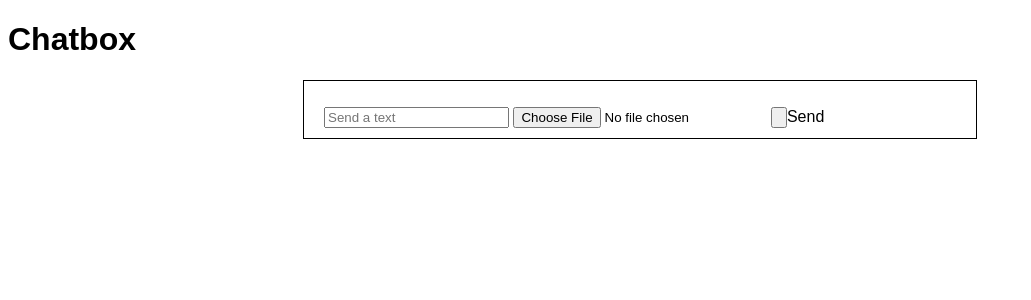
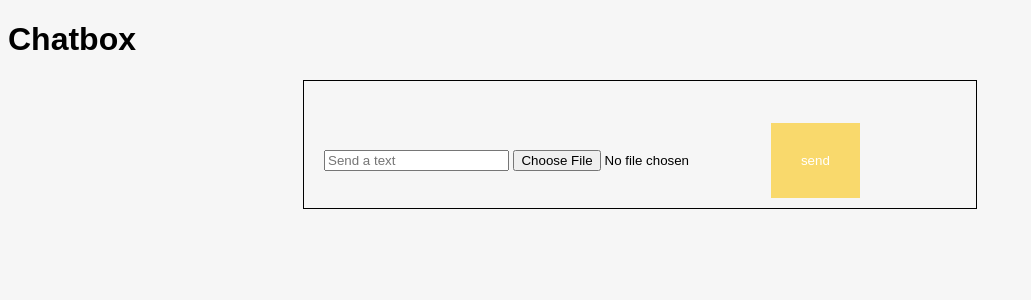
Before and after one commit to aleesssa/BeeBuzz, a Flask app: page /chat/ in a window 1280 px wide. Shown: the top 300 px of the page, without its empty margins (0-1031 px from the left). Run offline with Flask 3, Linux system fonts and the light colour scheme; the visitor is signed in with stand-in values (Sample User, id 1); data that the repository does not hold is empty.

Commit message:
added styling to chatbox

```diff
--- a/routes/chat_routes.py
+++ b/routes/chat_routes.py
@@ -12,10 +12,11 @@ chat_bp = Blueprint('chat', __name__) # Equivalent to app = Flask(__name__)
 
 @chat_bp.route('/')
 def chat():
+    user_id = session['user_id']
     messages = ChatMessage.query.all()
     users = User.query
     # Return list of messages from database
-    return render_template('chat.html', messages=messages, users=users)
+    return render_template('chat.html', messages=messages, users=users, user_id=user_id)
 
 
 # /chat_list --> shows lists of recent messages
--- /dev/null
+++ b/static/css/chatmessage.css
@@ -0,0 +1,40 @@
+
+.chatbox{
+    margin: auto;
+    padding: 10px 20px;
+    border: 1px solid black;
+    vertical-align: auto;
+    width: 50%;
+}
+
+.messages{
+    display: flex;
+    flex-direction: column;
+}
+
+.message{
+    color: white;
+    padding: 10px;
+    margin: 10px;
+    width: 50%;
+    border-radius: 10px;
+
+    img{
+        border-radius: 4px;
+    }
+}
+
+.me{
+    background-color:#6E4E25;
+}
+
+.them{
+    background-color: #e8cb6b;
+}
+
+#submit{
+    color: white;
+    border: none;
+    background-color: #F9D96C;
+    padding: 30px;
+}
--- a/static/css/style.css
+++ b/static/css/style.css
@@ -1,11 +1,4 @@
 body{
     font-family: Arial, Helvetica, sans-serif ;
+    background-color: #F6F6F6;
 }
-
-.chatbox{
-    margin: auto;
-    padding: 10px 20px;
-    border: 1px solid black;
-    vertical-align: auto;
-    width: 50%;
-}
--- a/templates/base.html
+++ b/templates/base.html
@@ -4,6 +4,7 @@
     <meta charset="UTF-8">
     <meta name="viewport" content="width=device-width, initial-scale=1.0">
     <link rel="stylesheet" href="/css/style.css">
+    {% block style %}{% endblock %}
     <title>{% block title %}BeeBuzz{% endblock %}</title>
 </head>
 <body>
--- a/templates/chat.html
+++ b/templates/chat.html
@@ -1,4 +1,8 @@
 {% extends 'base.html' %}
+
+{% block style %}
+<link rel="stylesheet" href="/css/chatmessage.css">
+{% endblock %}
 
 {% block content %}
 <h1>Chatbox</h1>
@@ -6,19 +10,20 @@
 <div class="chatbox">
     <ul class="messages" style="list-style: none;">
         {% for message in messages %}
-        <!-- Get sender's name and message -->
-        <li class="message">
-            {% if message.media_url %}
-            <img src="{{ message.media_url }}" width="200px">
-            {% endif %}
-            <div class="text">{{ users.filter_by(id=message.sender_id).first().username}} : {{ message.message }}</div>
-        </li>
+            <!-- Get sender's name and message -->
+
+            <li class="message  {% if message.sender_id == user_id %}me{% else %}them{% endif %}">
+                {% if message.media_url %}
+                <img src="{{ message.media_url }}" width="200px">
+                {% endif %}
+                <div class="text">{{ users.filter_by(id=message.sender_id).first().username }} : {{ message.message }}</div>
+            </li>
         {% endfor %}
     </ul>
     <form id="chat_form" enctype="multipart/form-data">
         <input type="text" name="message" id="chat_input" placeholder="Send a text">
         <input type="file" name="media" id="media" accept="image/*,video/*">
-        <input type="button" id="submit">Send</button>
+        <button id="submit">send</button>
     </form>
 </div>
 
```
